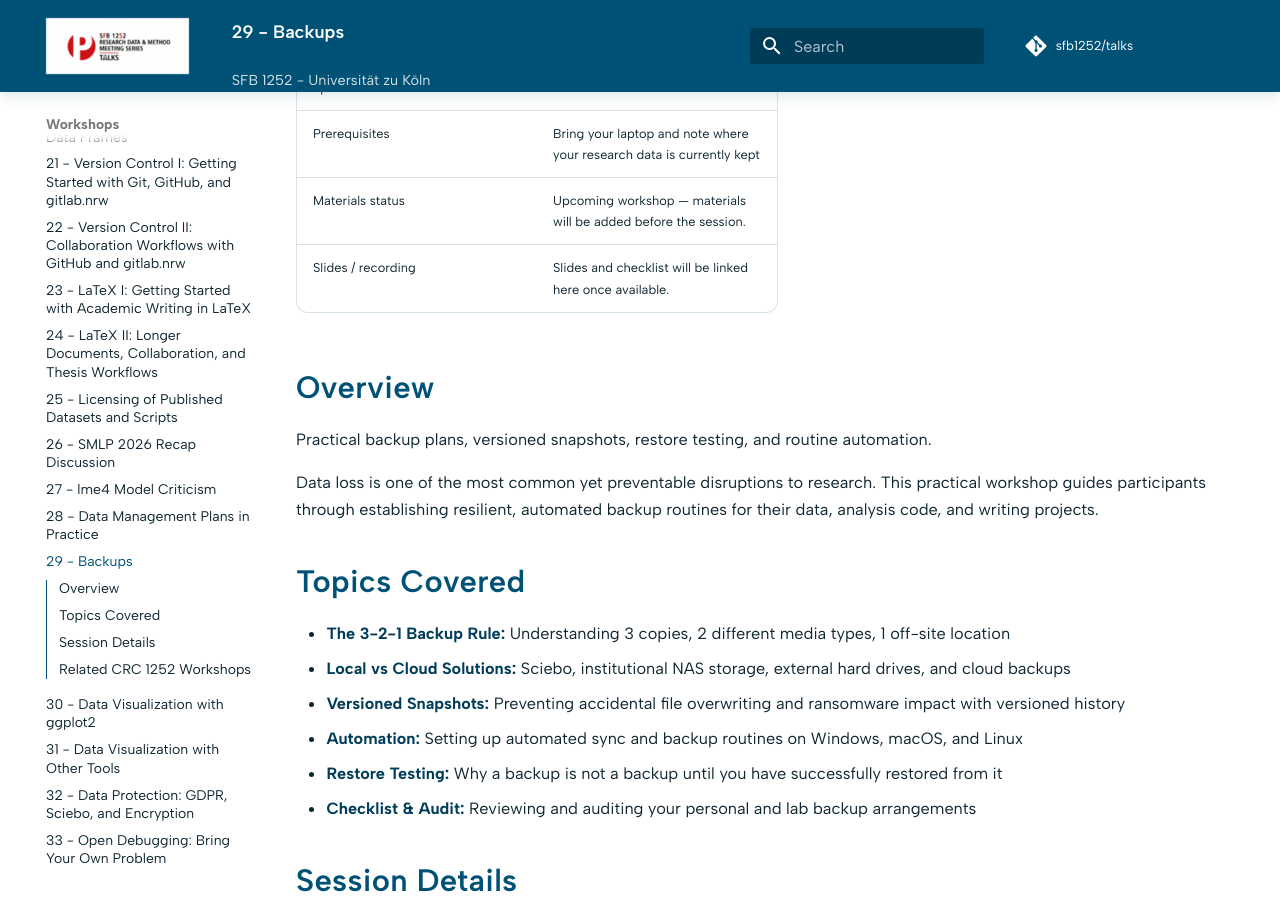
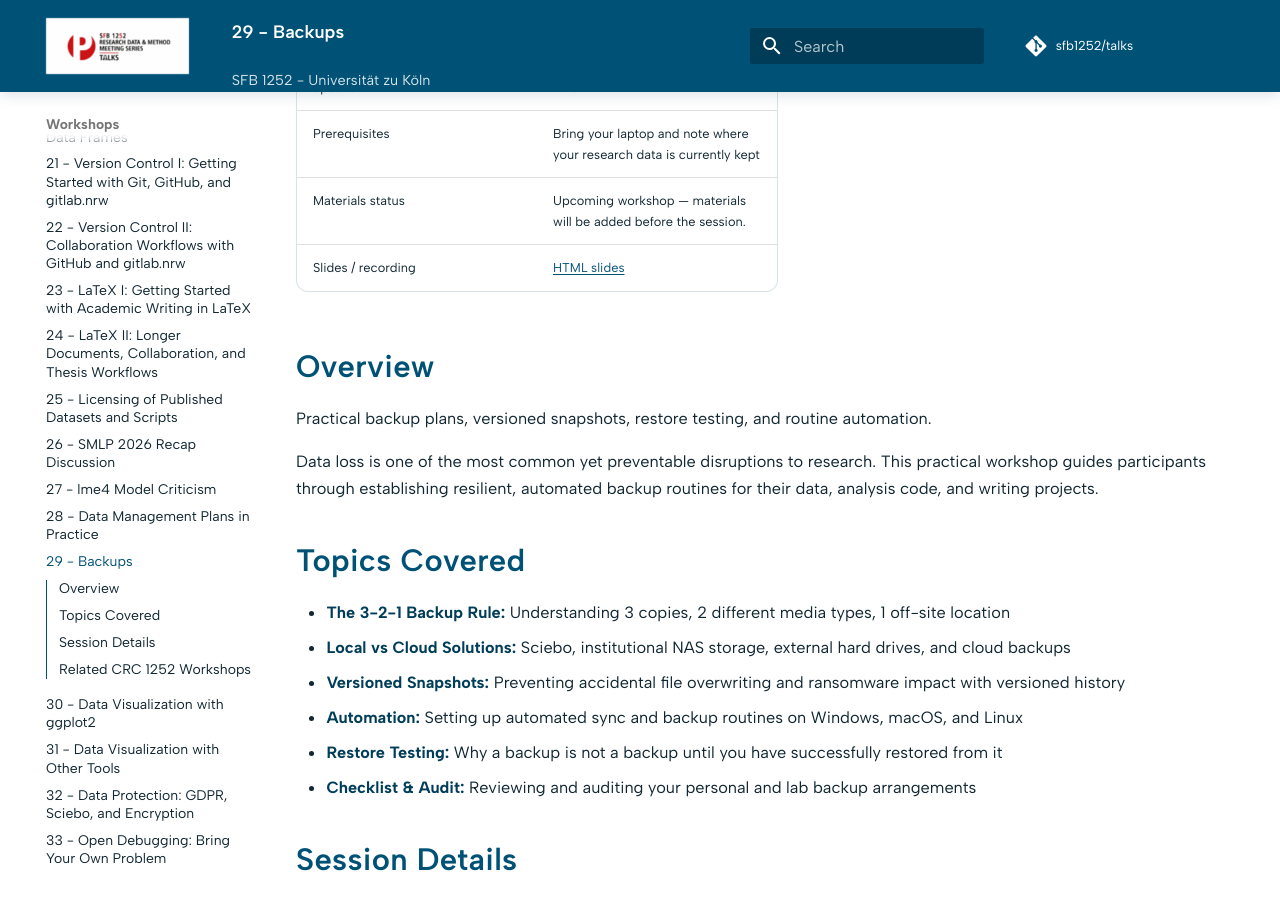
Before and after one commit to SFB1252/talks, an MkDocs documentation site: the page built from docs/workshops/29-backups/index.md, in a window 1280 px wide and 900 px high, scrolled down 464 px. Built offline with MkDocs 1.6.1 and Material for MkDocs 9.7.7, drawn with Linux system fonts in a browser that asks for light colours; comment, search, counter and statistics services are not loaded.

Commit message:
slides online

```diff
--- a/docs/workshops/29-backups/index.md
+++ b/docs/workshops/29-backups/index.md
@@ -12,7 +12,7 @@
 | Speaker            | TBC                                                                   |
 | Prerequisites      | Bring your laptop and note where your research data is currently kept |
 | Materials status   | Upcoming workshop — materials will be added before the session.       |
-| Slides / recording | Slides and checklist will be linked here once available.              |
+| Slides / recording | [HTML slides](slides.html)                                            |
 
 </div>
 
```
